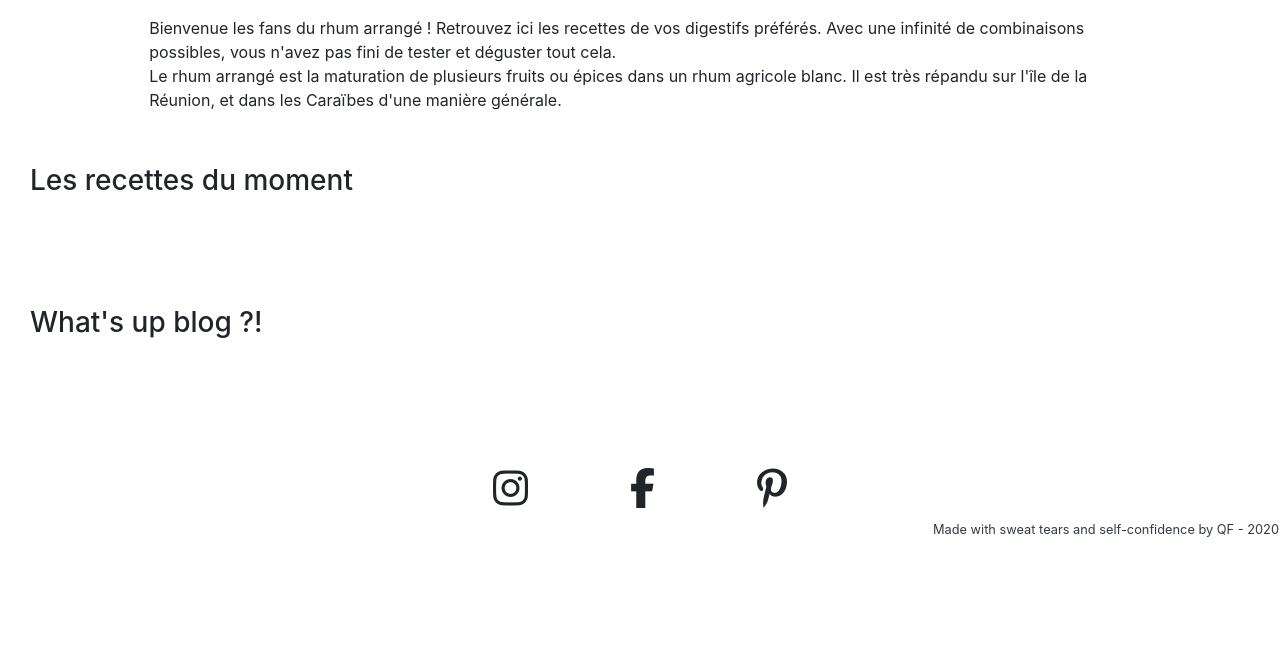
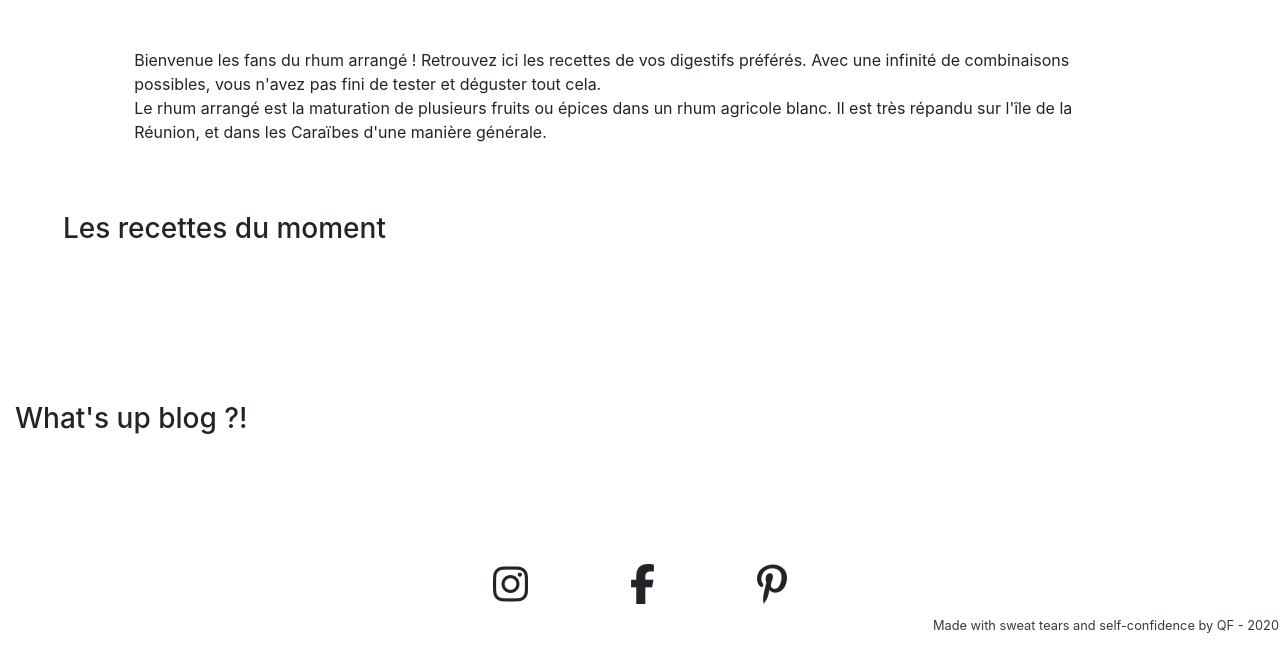
Before and after one commit to pickforbass/laranzemen.re, a PHP site: page /vues/index.php in a window 1280 px wide. Shown: the part 198-866 px from the top of the page. Before the commit the page ends 735 px from the top, so only its background shows below. Run offline with PHP 8.4, Linux system fonts and the light colour scheme; data that the repository does not hold is empty; some libraries are stand-ins or nearby versions.

Commit message:
less css again login.php to fix...

```diff
--- a/process/vues/index.php
+++ b/process/vues/index.php
@@ -8,7 +8,7 @@ $article_result = $conn->query("SELECT * FROM article ORDER BY RAND() LIMIT 3");
 ?>
 
 
-<main class="container-fluid mt-3">
+<main class="container-fluid mt-5 row">
     <div class="col-sm-10 mx-auto">
         <p class="container">
             Bienvenue les fans du rhum arrangé ! Retrouvez ici les recettes de vos digestifs préférés. Avec une
@@ -18,8 +18,8 @@ $article_result = $conn->query("SELECT * FROM article ORDER BY RAND() LIMIT 3");
         </p>
     </div>
 
-    <h3 class="col-sm-10 pt-1 pb-2 mt-5 mb-5">Les recettes du moment</h3>
-    <div class="container col-md-10 d-flex justify-content-around bg-light p-0 mb-5 mx-auto">
+    <h3 class="col-sm-10 pt-1 pb-2 ml-5 mt-5 mb-5">Les recettes du moment</h3>
+    <div class="container col-md-10 d-flex justify-content-around p-0 mb-5 mx-auto bg-light">
         <?php
         while ($row = $recipe_result->fetch_assoc()){
         ?>
--- a/styles/styles.css
+++ b/styles/styles.css
@@ -30,7 +30,7 @@ h3 {
     background:
     linear-gradient(to right, rgba(255,255,255,0) 0%,rgba(250,219,2,0.8) 10%,rgba(250,219,2,0.8) 50%,rgba(255,255,255,0) 100%)
     no-repeat bottom white;
-    background-size:100% 5px;
+    background-size: 100% 5px;
 }
 
 
```
